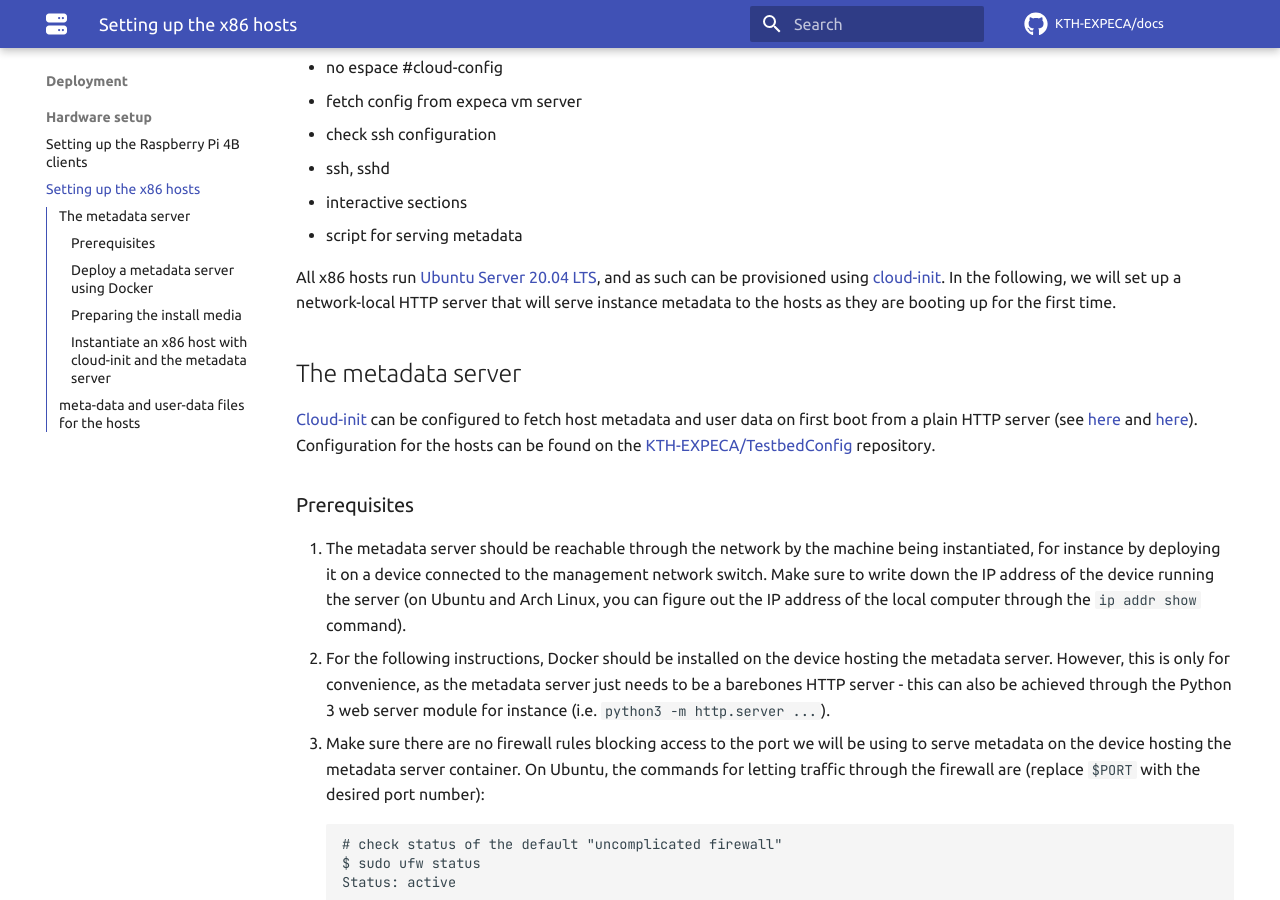
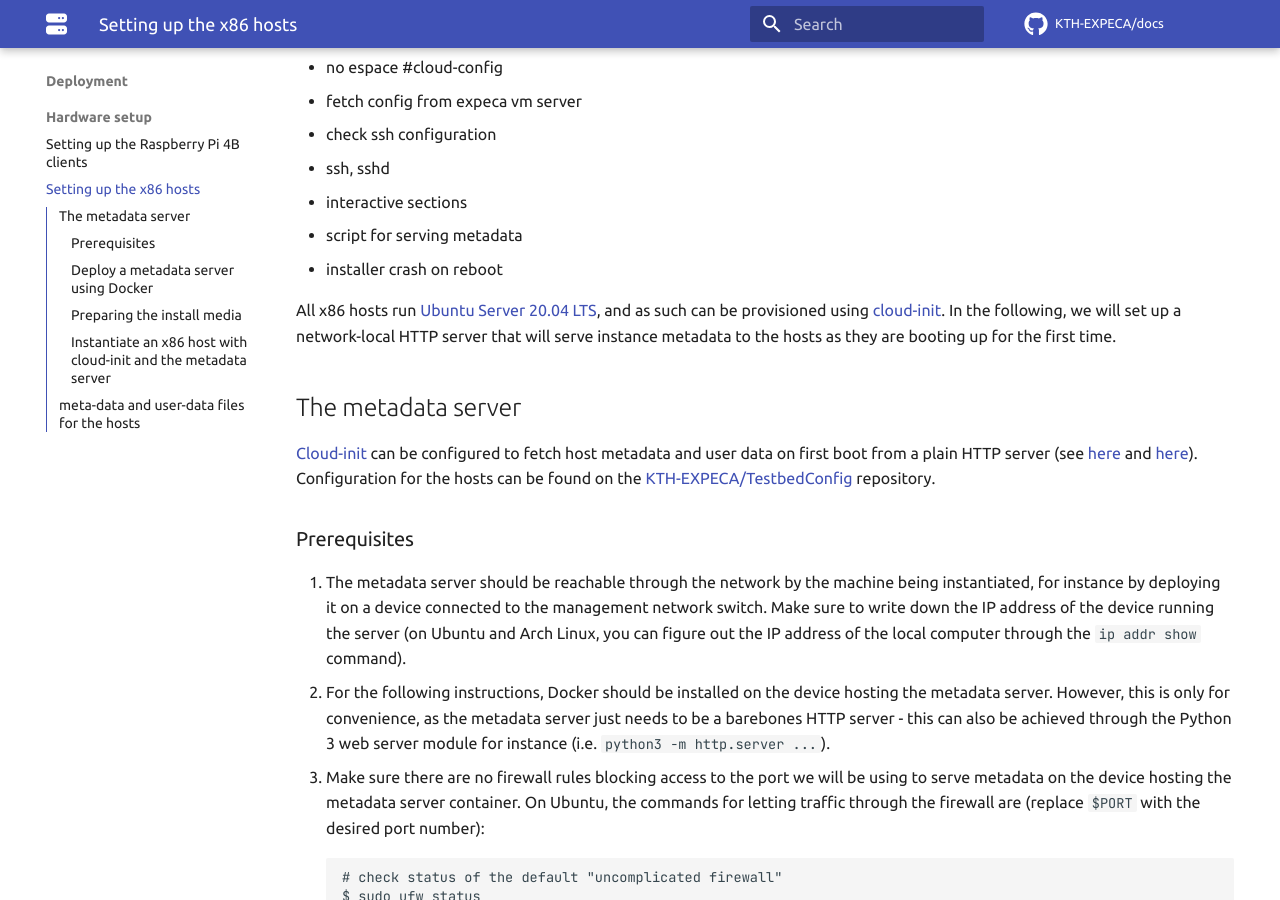
Before and after one commit to KTH-EXPECA/devdocs, an MkDocs documentation site: the page built from docs/deployment/hardware_setup/x86hosts.md, in a window 1280 px wide and 900 px high, scrolled down 382 px. Built offline with MkDocs 1.6.1 and Material for MkDocs 9.7.7, drawn with Linux system fonts in a browser that asks for light colours; comment, search, counter and statistics services are not loaded.

```diff
--- a/docs/deployment/hardware_setup/x86hosts.md
+++ b/docs/deployment/hardware_setup/x86hosts.md
@@ -13,6 +13,7 @@
 - ssh, sshd
 - interactive sections
 - script for serving metadata
+- installer crash on reboot
 
 All x86 hosts run [Ubuntu Server 20.04 LTS](https://releases.ubuntu.com/20.04/), and as such can be provisioned using [cloud-init](https://cloudinit.readthedocs.io/en/latest/).
 In the following, we will set up a network-local HTTP server that will serve instance metadata to the hosts as they are booting up for the first time.
```
